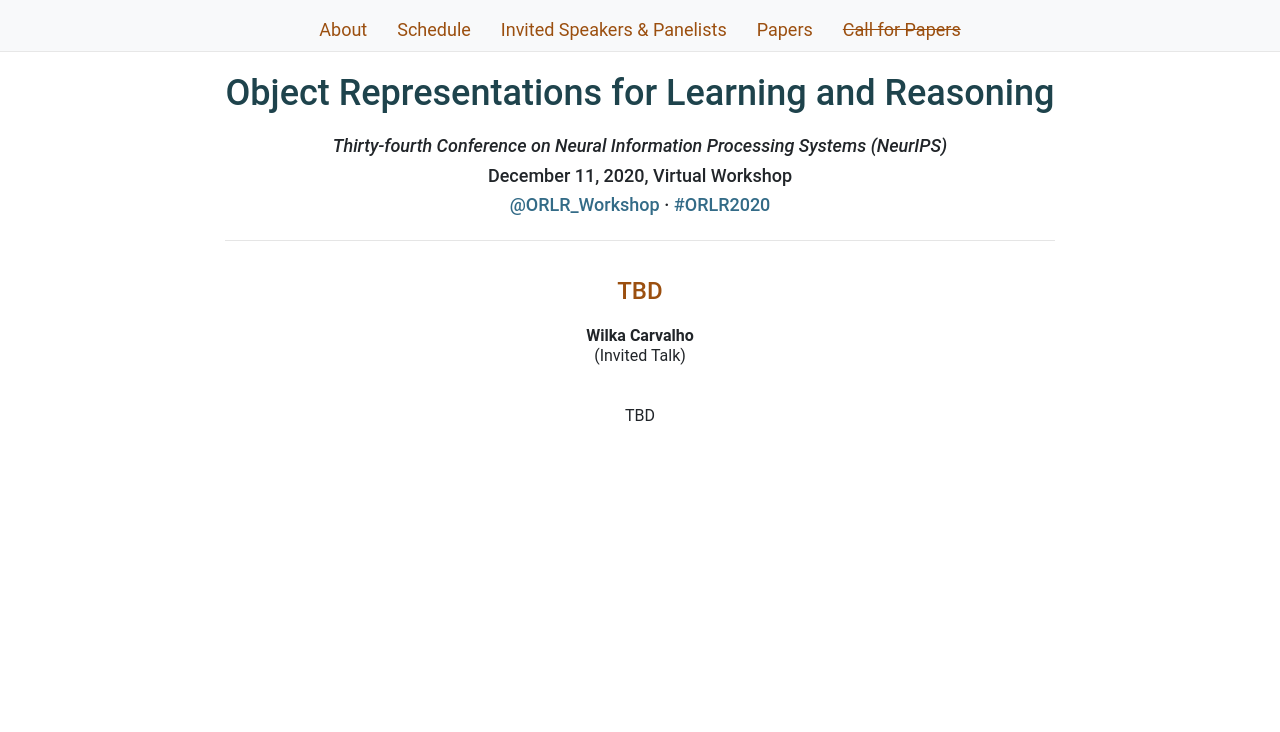
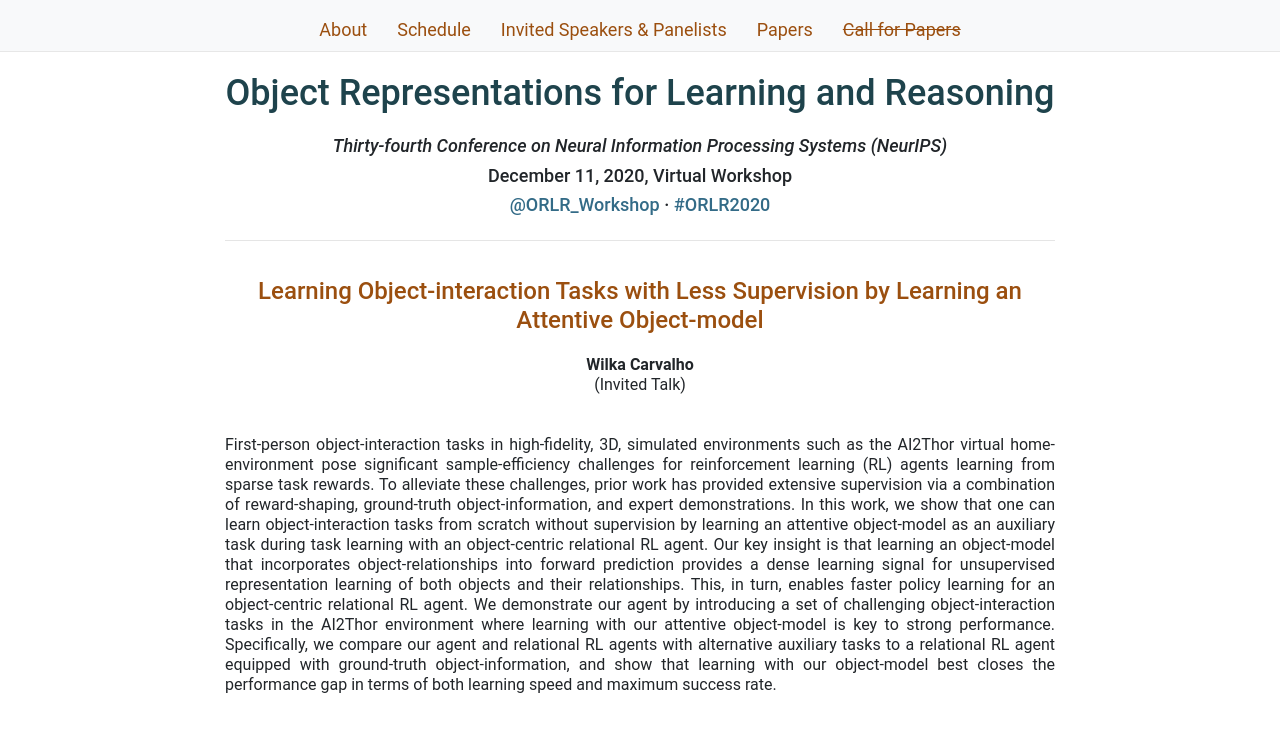
Before and after one commit to orlrworkshop/orlrworkshop.github.io, a Jekyll site: the page built from program/orlr_34.html, in a window 1280 px wide. Shown: the top 732 px of the page. Built offline with Jekyll 4.4.1, drawn with Linux system fonts in a browser that asks for light colours; nearby versions of some CDN libraries.

Commit message:
sync wilka and jessica invited talks

```diff
--- a/program/orlr_31.html
+++ b/program/orlr_31.html
@@ -10,8 +10,8 @@
 kind: oral
 session_id: 0
 session_title: "Invited Talk"
-title: "TBD"
-abstract: "TBD"
+title: "Structured agents for object-centric reasoning"
+abstract: "Physical construction---the ability to compose objects, subject to physical dynamics, to serve some function---is fundamental to human intelligence. In this talk, I will introduce a suite of challenging physical construction tasks inspired by how children play with blocks, such as matching a target configuration, stacking blocks to connect objects together, and creating shelter-like structures over target objects. I'll discuss a new way of creating object-centric, structured agents using graph representations, and show that such agents both outperform those which use less structured representations and generalize better beyond their training when asked to reason about larger scenes. Overall, I argue that agents which combine structured representations and reasoning with powerful learning are a key path toward agents that possess rich intuitive physics, scene understanding, and planning."
 track: invited
 live: false
 video_file_url: none
--- a/program/orlr_34.html
+++ b/program/orlr_34.html
@@ -10,8 +10,8 @@
 kind: oral
 session_id: 0
 session_title: "Invited Talk"
-title: "TBD"
-abstract: "TBD"
+title: "Learning Object-interaction Tasks with Less Supervision by Learning an Attentive Object-model"
+abstract: "First-person object-interaction tasks in high-fidelity, 3D, simulated environments such as the AI2Thor virtual home-environment pose significant sample-efficiency challenges for reinforcement learning (RL) agents learning from sparse task rewards. To alleviate these challenges, prior work has provided extensive supervision via a combination of reward-shaping, ground-truth object-information, and expert demonstrations. In this work, we show that one can learn object-interaction tasks from scratch without supervision by learning an attentive object-model as an auxiliary task during task learning with an object-centric relational RL agent. Our key insight is that learning an object-model that incorporates object-relationships into forward prediction provides a dense learning signal for unsupervised representation learning of both objects and their relationships. This, in turn, enables faster policy learning for an object-centric relational RL agent. We demonstrate our agent by introducing a set of challenging object-interaction tasks in the AI2Thor environment where learning with our attentive object-model is key to strong performance. Specifically, we compare our agent and relational RL agents with alternative auxiliary tasks to a relational RL agent equipped with ground-truth object-information, and show that learning with our object-model best closes the performance gap in terms of both learning speed and maximum success rate. "
 track: invited
 live: false
 video_file_url: none
--- a/schedule.html
+++ b/schedule.html
@@ -55,7 +55,7 @@
     <tr>
       <td><span class="dot-invited-talk"></span> 12:45 PM</td>
       <td>Jessica Hamrick</td>
-      <td><a href="">TBD</a></td>
+      <td><a href="/program/orlr_31.html">Structured agents for object-centric reasoning</a></td>
 <!--      <td><a href="https://iclr.rocket.chat/channel/baics_channel_45" target="_blank">#baics_channel_45</a></td>-->
     </tr>
     <tr>
@@ -85,7 +85,7 @@
     <tr>
       <td><span class="dot-invited-talk"></span> 02:39 PM</td>
       <td>Wilka Carvalho</td>
-      <td><a href="">TBD</a></td>
+      <td><a href="/program/orlr_34.html">Learning Object-interaction Tasks with Less Supervision by Learning an Attentive Object-model</a></td>
 <!--      <td><a href="https://iclr.rocket.chat/channel/baics_channel_08" target="_blank">#baics_channel_08</a></td>-->
     </tr>
     <tr>
```
Also changed, not shown: _data/speakers.yml (+33 -4 lines).
